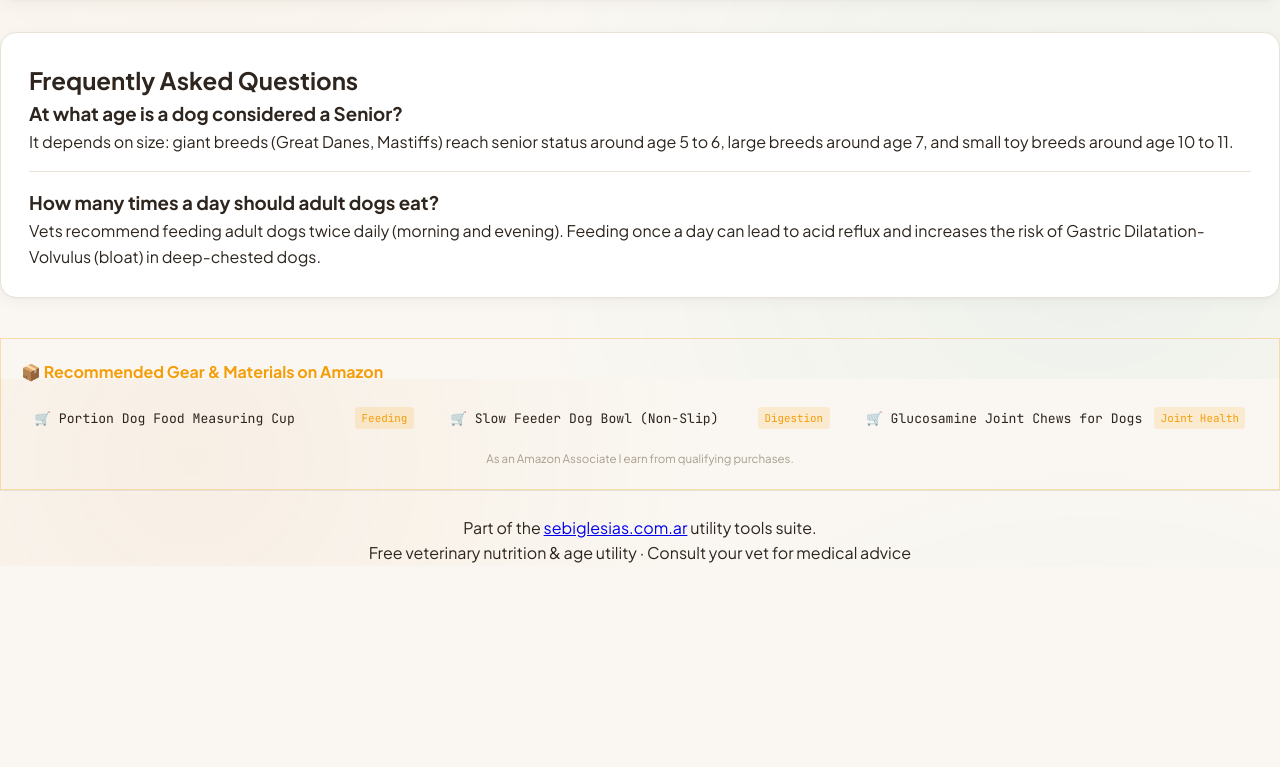
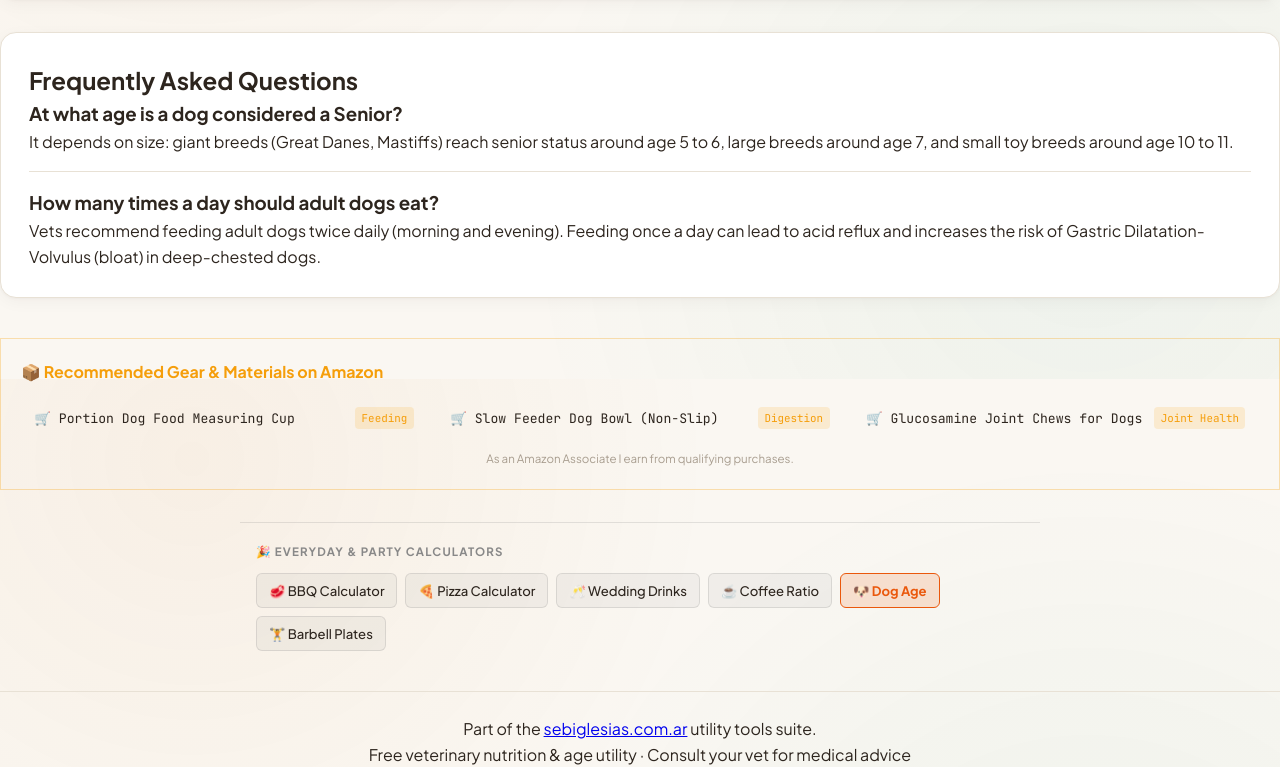
Before and after one commit to sebiglesias/dog-age-calculator, a plain HTML site: page index.html in a window 1280 px wide. Shown: the part 1221-1988 px from the top of the page. Before the commit the page ends 1787 px from the top, so only its background shows below. Drawn offline with Linux system fonts and the light colour scheme.

Commit message:
feat(seo): add family interlinking navigation cluster

```diff
--- a/index.html
+++ b/index.html
@@ -253,7 +253,21 @@
   </div>
 
 
-    <footer>
+
+    <!-- Family Interlinking Nav (SEO Cluster) -->
+    <nav class="family-nav" aria-label="🎉 Everyday & Party Calculators" style="margin: 32px auto 20px; padding: 20px 16px; max-width: 800px; border-top: 1px solid rgba(125,125,125,0.2); text-align: left;">
+      <span style="display: block; font-size: 0.72rem; text-transform: uppercase; letter-spacing: 0.1em; color: #888; font-weight: 700; margin-bottom: 12px;">🎉 Everyday & Party Calculators</span>
+      <div style="display: flex; flex-wrap: wrap; gap: 8px;">
+        <a href="https://sebiglesias.com.ar/bbq-calculator/" style="padding: 6px 12px; border-radius: 6px; font-size: 0.82rem; font-weight: 500; text-decoration: none; color: inherit; background: rgba(125,125,125,0.08); border: 1px solid rgba(125,125,125,0.2); transition: all 0.2s;">🥩 BBQ Calculator</a>
+      <a href="https://sebiglesias.com.ar/pizza-calculator/" style="padding: 6px 12px; border-radius: 6px; font-size: 0.82rem; font-weight: 500; text-decoration: none; color: inherit; background: rgba(125,125,125,0.08); border: 1px solid rgba(125,125,125,0.2); transition: all 0.2s;">🍕 Pizza Calculator</a>
+      <a href="https://sebiglesias.com.ar/wedding-drink-calculator/" style="padding: 6px 12px; border-radius: 6px; font-size: 0.82rem; font-weight: 500; text-decoration: none; color: inherit; background: rgba(125,125,125,0.08); border: 1px solid rgba(125,125,125,0.2); transition: all 0.2s;">🥂 Wedding Drinks</a>
+      <a href="https://sebiglesias.com.ar/coffee-ratio/" style="padding: 6px 12px; border-radius: 6px; font-size: 0.82rem; font-weight: 500; text-decoration: none; color: inherit; background: rgba(125,125,125,0.08); border: 1px solid rgba(125,125,125,0.2); transition: all 0.2s;">☕ Coffee Ratio</a>
+      <span style="padding: 6px 12px; border-radius: 6px; font-size: 0.82rem; font-weight: 700; background: rgba(234, 88, 12, 0.15); border: 1px solid #ea580c; color: #ea580c;">🐶 Dog Age</span>
+      <a href="https://sebiglesias.com.ar/barbell-calculator/" style="padding: 6px 12px; border-radius: 6px; font-size: 0.82rem; font-weight: 500; text-decoration: none; color: inherit; background: rgba(125,125,125,0.08); border: 1px solid rgba(125,125,125,0.2); transition: all 0.2s;">🏋️ Barbell Plates</a>
+      </div>
+    </nav>
+
+<footer>
       <p>Part of the <a href="https://sebiglesias.com.ar">sebiglesias.com.ar</a> utility tools suite.</p>
       <p class="copy">Free veterinary nutrition & age utility · Consult your vet for medical advice</p>
     </footer>
```
